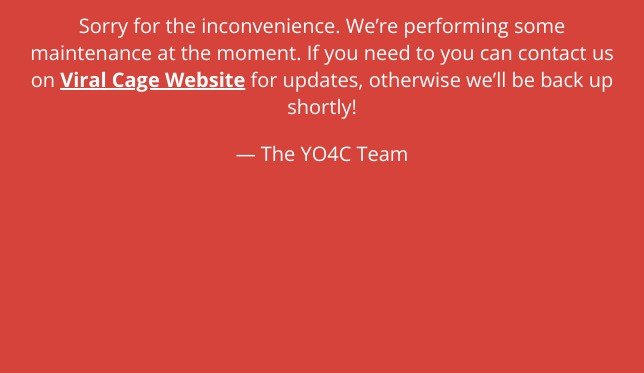
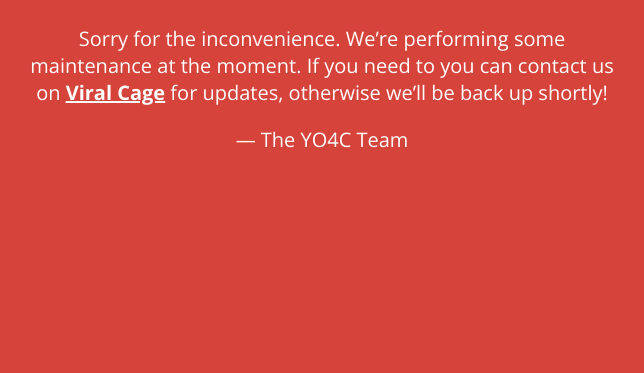
Before and after one commit to ViralCage/YO4C, a plain HTML site: page index.html in a window 1280 px wide. Shown: the part 427-800 px from the top of the page, without its empty margins (318-962 px from the left). Drawn offline with nearby package versions, Linux system fonts and the light colour scheme.

Commit message:
Update index.html

```diff
--- a/index.html
+++ b/index.html
@@ -17,7 +17,7 @@
     <svg xmlns="http://www.viralcage.com" viewBox="0 0 202.24 202.24"><defs><style>.cls-1{fill:#fff;}</style></defs><title>Asset 3</title><g id="Layer_2" data-name="Layer 2"><g id="Capa_1" data-name="Capa 1"><path class="cls-1" d="M101.12,0A101.12,101.12,0,1,0,202.24,101.12,101.12,101.12,0,0,0,101.12,0ZM159,148.76H43.28a11.57,11.57,0,0,1-10-17.34L91.09,31.16a11.57,11.57,0,0,1,20.06,0L169,131.43a11.57,11.57,0,0,1-10,17.34Z"/><path class="cls-1" d="M101.12,36.93h0L43.27,137.21H159L101.13,36.94Zm0,88.7a7.71,7.71,0,1,1,7.71-7.71A7.71,7.71,0,0,1,101.12,125.63Zm7.71-50.13a7.56,7.56,0,0,1-.11,1.3l-3.8,22.49a3.86,3.86,0,0,1-7.61,0l-3.8-22.49a8,8,0,0,1-.11-1.3,7.71,7.71,0,1,1,15.43,0Z"/></g></g></svg>
     <h1>We&rsquo;ll be back soon!</h1>
     <div>
-        <p>Sorry for the inconvenience. We&rsquo;re performing some maintenance at the moment. If you need to you can contact us on <a href="http://www.twitter.com/">Viral Cage Website</a> for updates, otherwise we&rsquo;ll be back up shortly!</p>
+        <p>Sorry for the inconvenience. We&rsquo;re performing some maintenance at the moment. If you need to you can contact us on <a href="http://www.twitter.com/">Viral Cage</a> for updates, otherwise we&rsquo;ll be back up shortly!</p>
         <p>&mdash; The YO4C Team</p>
     </div>
 </article>
```
